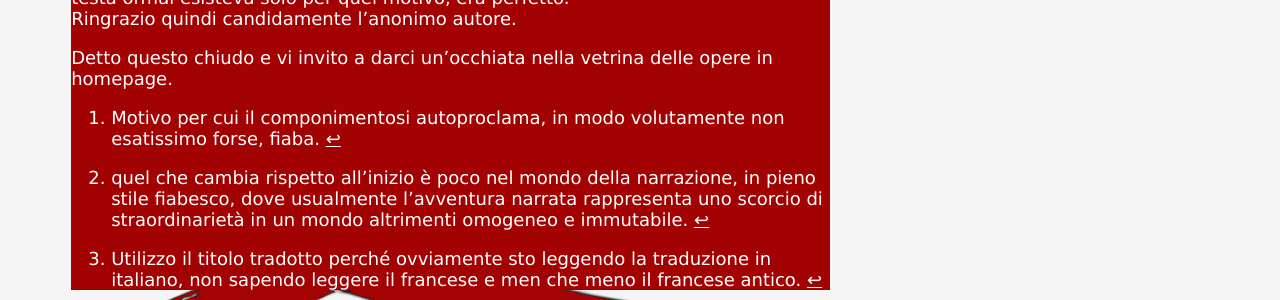
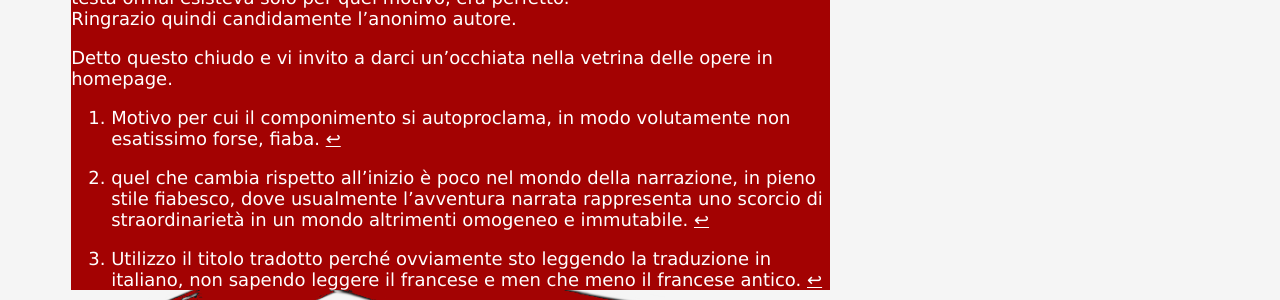
Before and after one commit to thechiefm88/thechiefm88.github.io, a Jekyll site: the page built from _posts/2020-12-13-La-fiaba-brutta.md, in a window 1280 px wide and 900 px high, scrolled down 1524 px. Shown: the part 153-453 px from the top of the window. Built offline with Jekyll 4.4.1, drawn with Linux system fonts in a browser that asks for light colours.

Commit message:
commit 11

```diff
--- a/_layouts/home.html
+++ b/_layouts/home.html
@@ -7,7 +7,7 @@ layout: default
 
 	<table>
 		<tr><td class="cella"><a href="/assets/pdf/lfb.pdf"><strong>La Fiaba Brutta</strong></a></td><td rowspan="2"><img class="copertina" src="/assets/images/copertine/copertina_lfb.png"></td></tr>
-		<tr><td class="cella">Una sorta di favoletta eroticomica in versi liberi accompagnata da alcune poesie</td></tr>
+		<tr><td class="cella">Una sorta di fiabetta eroticomica in versi liberi accompagnata da alcune poesie</td></tr>
 
 	</table >
 	<table>
--- a/_posts/2020-12-13-La-fiaba-brutta.md
+++ b/_posts/2020-12-13-La-fiaba-brutta.md
@@ -29,6 +29,6 @@ Ringrazio quindi candidamente l'anonimo autore.
 
 Detto questo chiudo e vi invito a darci un'occhiata nella vetrina delle opere in homepage.
 
-[^1]: Motivo per cui il componimentosi autoproclama, in modo volutamente non esatissimo forse, fiaba.
+[^1]: Motivo per cui il componimento si autoproclama, in modo volutamente non esatissimo forse, fiaba.
 [^2]: quel che cambia rispetto all'inizio è poco nel mondo della narrazione, in pieno stile fiabesco, dove usualmente l'avventura narrata rappresenta uno scorcio di straordinarietà  in un mondo altrimenti omogeneo e immutabile.
 [^3]: Utilizzo il titolo tradotto perché ovviamente sto leggendo la traduzione in italiano, non sapendo leggere il francese e men che meno il francese antico.
```
